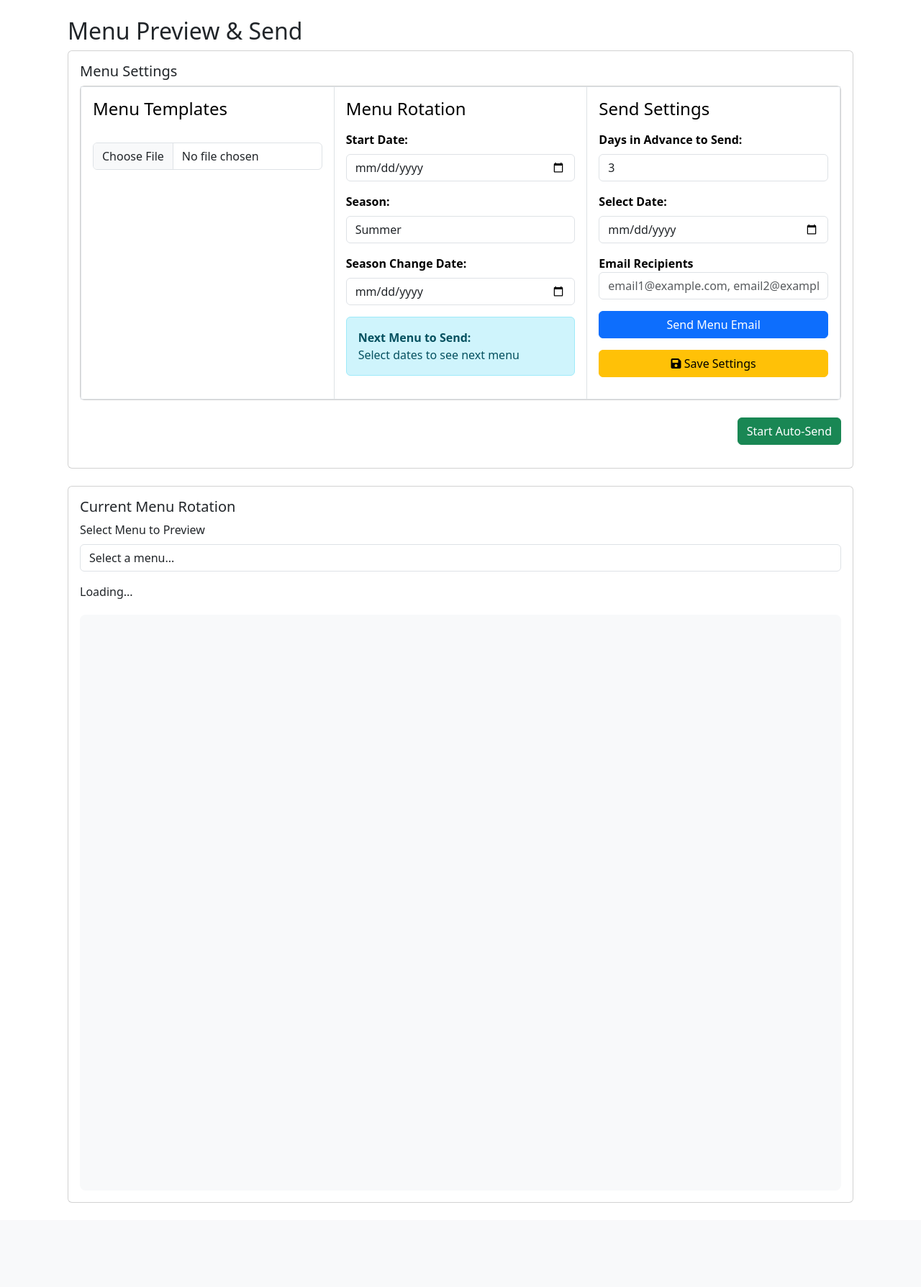
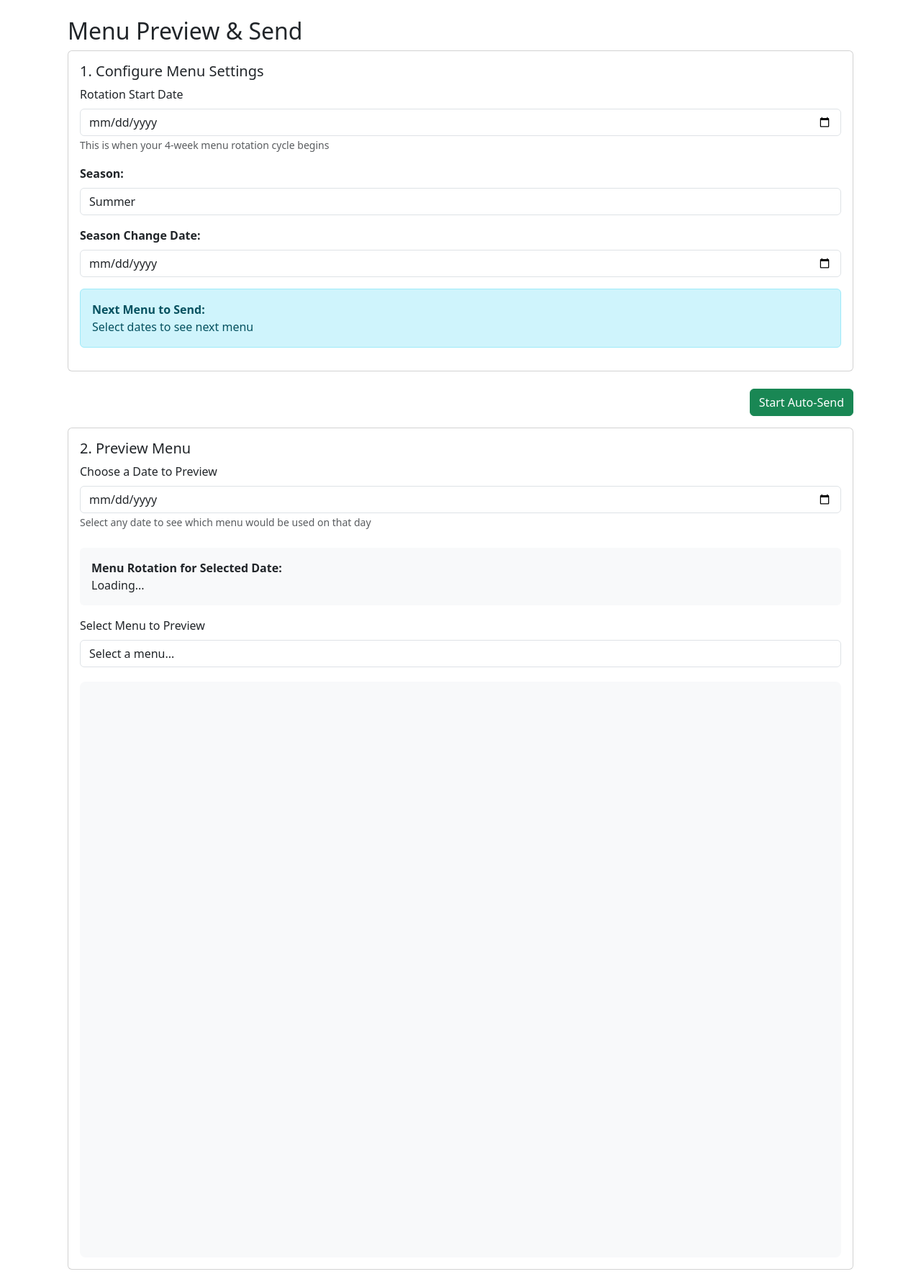
Before and after one commit to Kramfitt/holly_menus, a Flask app: template templates/preview.html in a window 1280 px wide. Shown: the part 136-1924 px from the top of the page at 72% size. Before the commit the page ends 1807 px from the top, so only its background shows below. Run offline with Flask 3, Linux system fonts and the light colour scheme; the template is opened without the code that fills it, so the values that code supplies are empty; some libraries are stand-ins or nearby versions.

Commit message:
Refactor preview page with improved menu rotation and preview functionality
- Simplify settings form layout and improve user guidance
- Add dynamic menu rotation calculation and display
- Enhance menu preview with loading states and error handling
- Implement client-side status and loading indicators
- Improve UX with clearer section headings and inline help text

```diff
--- a/templates/preview.html
+++ b/templates/preview.html
@@ -35,58 +35,22 @@
     <!-- Settings Form -->
     <div class="card mb-4">
         <div class="card-body">
-            <h5 class="card-title">Menu Settings</h5>
-            <!-- Control Panel Table -->
-            <div class="card mb-4">
-                <div class="card-body p-0">
-                    <table class="table table-bordered m-0">
-                        <tr>
-                            <!-- Left Cell: Templates -->
-                            <td class="w-25 p-3">
-                                <h4 class="mb-3">Menu Templates</h4>
-                                <!-- Template List -->
-                                <div class="list-group list-group-flush" id="templateList">
-                                    {% for menu in menus %}
-                                    <div class="list-group-item d-flex justify-content-between align-items-center">
-                                        <button class="btn btn-link text-start p-0" onclick="selectTemplate('{{ menu.id }}')">
-                                            {{ menu.name }}
-                                        </button>
-                                        <button class="btn btn-danger" onclick="deleteTemplate('{{ menu.id }}')"
-                                                title="Delete Menu">
-                                            <i class="fas fa-trash"></i> Delete
-                                        </button>
+            <h5 class="card-title">1. Configure Menu Settings</h5>
+            <form id="settingsForm">
+                <div class="mb-3">
+                    <label for="startDate" class="form-label">Rotation Start Date</label>
+                    <input type="date" class="form-control" id="startDate"
+                           value="{{ settings.start_date if settings else '' }}">
+                    <small class="text-muted">This is when your 4-week menu rotation cycle begins</small>
                 </div>
-                                    {% endfor %}
-                                </div>
-
-                                <!-- File Upload -->
-                                <div class="mt-3">
-                                    <input type="file"
-                                           id="templateFile"
-                                           accept=".pdf,.jpg,.jpeg,.png"
-                                           class="form-control"
-                                           onchange="uploadTemplate()">
-                                </div>
-                            </td>
-
-                            <!-- Second Cell: Menu Rotation -->
-                            <td class="w-25 p-3">
-                                <h4 class="mb-3">Menu Rotation</h4>
-                                <div class="form-group mb-3">
-                                    <label class="form-label"><strong>Start Date:</strong></label>
-                                    <input type="date" id="startDate"
-                                           class="form-control"
-                                           value="{{ settings.start_date if settings else '' }}"
-                                           onchange="updateMenuRotation()">
-                                </div>
-                                <div class="form-group mb-3">
+                <div class="mb-3">
                     <label class="form-label"><strong>Season:</strong></label>
                     <select id="season" class="form-control" onchange="updateMenuRotation()">
                         <option value="summer" {% if settings and settings.season == 'summer' %}selected{% endif %}>Summer</option>
                         <option value="winter" {% if settings and settings.season == 'winter' %}selected{% endif %}>Winter</option>
                     </select>
                 </div>
-                                <div class="form-group mb-3">
+                <div class="mb-3">
                     <label class="form-label"><strong>Season Change Date:</strong></label>
                     <input type="date" id="seasonChangeDate"
                            class="form-control"
@@ -97,51 +61,7 @@
                     <strong>Next Menu to Send:</strong><br>
                     <span id="currentRotation">Select dates to see next menu</span>
                 </div>
-                            </td>
-
-                            <!-- Third Cell: Send Settings -->
-                            <td class="w-25 p-3">
-                                <h4 class="mb-3">Send Settings</h4>
-                                <div class="form-group mb-3">
-                                    <label class="form-label"><strong>Days in Advance to Send:</strong></label>
-                                    <input type="number"
-                                           id="daysInAdvance"
-                                           class="form-control"
-                                           value="{{ settings.days_in_advance if settings else '3' }}"
-                                           min="1"
-                                           max="14"
-                                           onchange="updateMenuRotation()">
-                                </div>
-                                <div class="form-group mb-3">
-                                    <label for="previewDate" class="form-label"><strong>Select Date:</strong></label>
-                                    <input type="date" id="previewDate"
-                                           class="form-control"
-                                           value="{{ preview_date }}"
-                                           onchange="updatePreview()">
-                                </div>
-                                <div class="form-group mb-3">
-                                    <label for="emailRecipients" class="d-block"><strong>Email Recipients</strong></label>
-                                    <input type="text" class="form-control" id="emailRecipients"
-                                           value="{{ ','.join(settings.recipient_emails) if settings and settings.recipient_emails else '' }}"
-                                           placeholder="email1@example.com, email2@example.com">
-                                </div>
-                                <button class="btn btn-primary w-100" onclick="sendMenu()">
-                                    Send Menu Email
-                                </button>
-                                <div id="emailSpinner" class="d-none text-center mt-2">
-                                    <div class="spinner-border text-primary" role="status">
-                                        <span class="visually-hidden">Sending...</span>
-                                    </div>
-                                    <div>Sending email...</div>
-                                </div>
-                                <div class="mt-3">
-                                    <button class="btn btn-warning w-100" onclick="saveSettings()">
-                                        <i class="fas fa-save"></i> Save Settings
-                                    </button>
-                                </div>
-                            </td>
-                        </tr>
-                    </table>
+            </form>
         </div>
     </div>
 
@@ -151,13 +71,28 @@
             Start Auto-Send
         </button>
     </div>
-        </div>
+
+    <!-- Menu Preview -->
+    <div class="card mb-4">
+        <div class="card-body">
+            <h5 class="card-title">2. Preview Menu</h5>
+
+            <!-- Date Selection for Preview -->
+            <div class="mb-4">
+                <label for="previewDate" class="form-label">Choose a Date to Preview</label>
+                <input type="date" class="form-control" id="previewDate"
+                       onchange="updateMenuRotation()"
+                       value="{{ preview_date.strftime('%Y-%m-%d') }}">
+                <small class="text-muted">Select any date to see which menu would be used on that day</small>
             </div>
 
-    <!-- Menu Preview with increased size -->
-    <div class="card mb-4">
-        <div class="card-body">
-            <h5 class="card-title">Current Menu Rotation</h5>
+            <!-- Rotation Display -->
+            <div id="currentRotation" class="mb-3 p-3 bg-light rounded">
+                <strong>Menu Rotation for Selected Date:</strong>
+                <div id="rotationDetails">Loading...</div>
+            </div>
+
+            <!-- Menu Selection and Preview -->
             <div class="mb-3">
                 <label for="menuSelect" class="form-label">Select Menu to Preview</label>
                 <select class="form-control" id="menuSelect">
@@ -167,10 +102,19 @@
                     {% endfor %}
                 </select>
             </div>
-            <div id="currentRotation" class="mb-3">
-                Loading...
+
+            <!-- Loading and Error States -->
+            <div id="previewStatus" class="mb-3" style="display: none;">
+                <div class="alert" role="alert"></div>
             </div>
+
+            <!-- Preview Container -->
             <div class="preview-container" style="width: 100%; height: 800px; overflow: hidden;">
+                <div id="loadingSpinner" style="display: none; text-align: center; padding: 20px;">
+                    <div class="spinner-border text-primary" role="status">
+                        <span class="visually-hidden">Loading...</span>
+                    </div>
+                </div>
                 <img id="menuPreview"
                      style="width: 100%; height: auto; object-fit: contain; display: none;"
                      alt="Menu Preview">
@@ -434,35 +378,80 @@ async function saveSettings() {
 
 {% block scripts %}
 <script>
-// Function to update menu preview
+function showStatus(message, type = 'info') {
+    const status = document.getElementById('previewStatus');
+    const alert = status.querySelector('.alert');
+    alert.className = `alert alert-${type}`;
+    alert.textContent = message;
+    status.style.display = 'block';
+}
+
+function showLoading(show = true) {
+    document.getElementById('loadingSpinner').style.display = show ? 'block' : 'none';
+    document.getElementById('menuPreview').style.display = show ? 'none' : 'block';
+}
+
 async function updateMenuPreview() {
     const selectedMenu = document.getElementById('menuSelect')?.value;
-    if (!selectedMenu) return;
-
-    console.log('Updating preview for menu:', selectedMenu);  // Debug log
-
-    try {
-        const img = document.getElementById('menuPreview');
-        if (!img) {
-            console.error('Preview image element not found');  // Debug log
+    if (!selectedMenu) {
+        document.getElementById('menuPreview').style.display = 'none';
         return;
     }
 
-        // Get menu URL from Supabase
+    showLoading(true);
+    showStatus('Loading menu preview...', 'info');
+
+    try {
         const response = await fetch(`/api/menus/${selectedMenu}`);
+        if (!response.ok) throw new Error('Failed to fetch menu data');
+
         const menuData = await response.json();
-
         console.log('Menu data:', menuData);  // Debug log
 
         if (menuData.url) {
+            const img = document.getElementById('menuPreview');
+            img.onerror = () => {
+                showStatus('Failed to load menu image. Please try again.', 'danger');
+                showLoading(false);
+            };
+            img.onload = () => {
+                showStatus('Menu loaded successfully!', 'success');
+                showLoading(false);
+            };
             img.src = menuData.url;
-            img.style.display = 'block';
         } else {
-            console.error('No URL in menu data');  // Debug log
+            throw new Error('No menu URL found');
         }
     } catch (error) {
-        console.error('Preview error:', error);  // Debug log
+        console.error('Preview error:', error);
+        showStatus(`Error loading menu: ${error.message}`, 'danger');
+        showLoading(false);
     }
+}
+
+function updateMenuRotation() {
+    const previewDate = document.getElementById('previewDate').value;
+    if (!previewDate) return;
+
+    document.getElementById('rotationDetails').innerHTML = 'Loading...';
+
+    fetch(`/api/calculate-menu?date=${previewDate}`)
+        .then(response => response.json())
+        .then(data => {
+            document.getElementById('rotationDetails').innerHTML = `
+                <div class="mt-2">
+                    <strong>Date:</strong> ${new Date(previewDate).toLocaleDateString()}<br>
+                    <strong>Season:</strong> ${data.season}<br>
+                    <strong>Week:</strong> ${data.week_number} of 4<br>
+                    <strong>Menu Pair:</strong> ${data.menu_pair || 'Not calculated'}
+                </div>
+            `;
+        })
+        .catch(error => {
+            console.error('Error:', error);
+            document.getElementById('rotationDetails').innerHTML =
+                `<div class="text-danger">Error calculating menu rotation</div>`;
+        });
 }
 
 // Add event listeners
@@ -472,10 +461,7 @@ document.addEventListener('DOMContentLoaded', function() {
         menuSelect.addEventListener('change', updateMenuPreview);
     }
 
-    // Initial preview if menu is already selected
-    if (menuSelect?.value) {
-        updateMenuPreview();
-    }
+    updateMenuRotation();
 });
 </script>
 {% endblock %}
```
Lines whose indentation alone changed are shown as unchanged.
